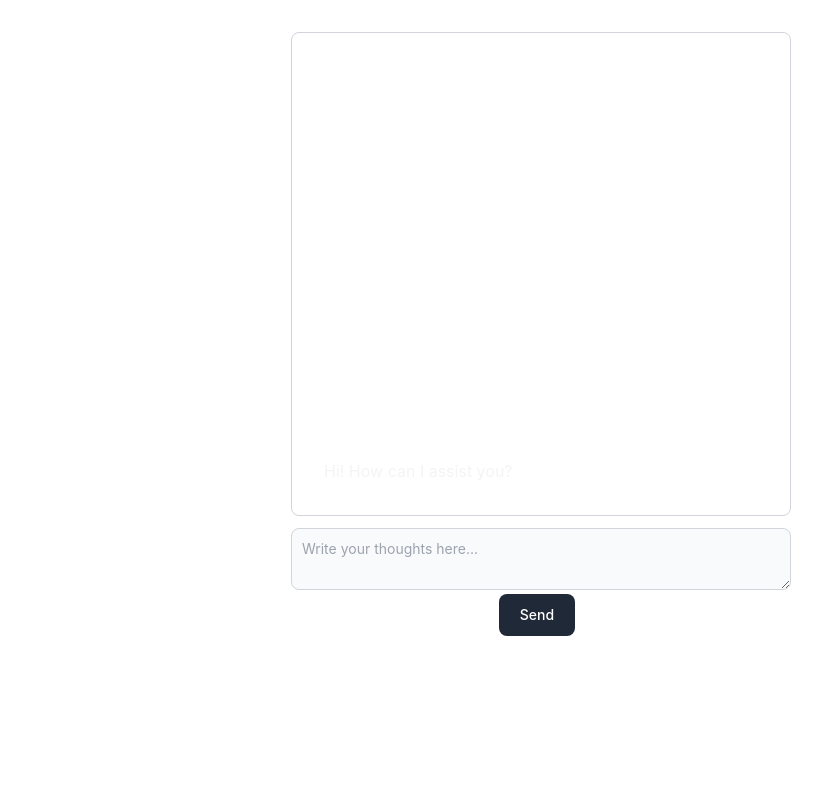
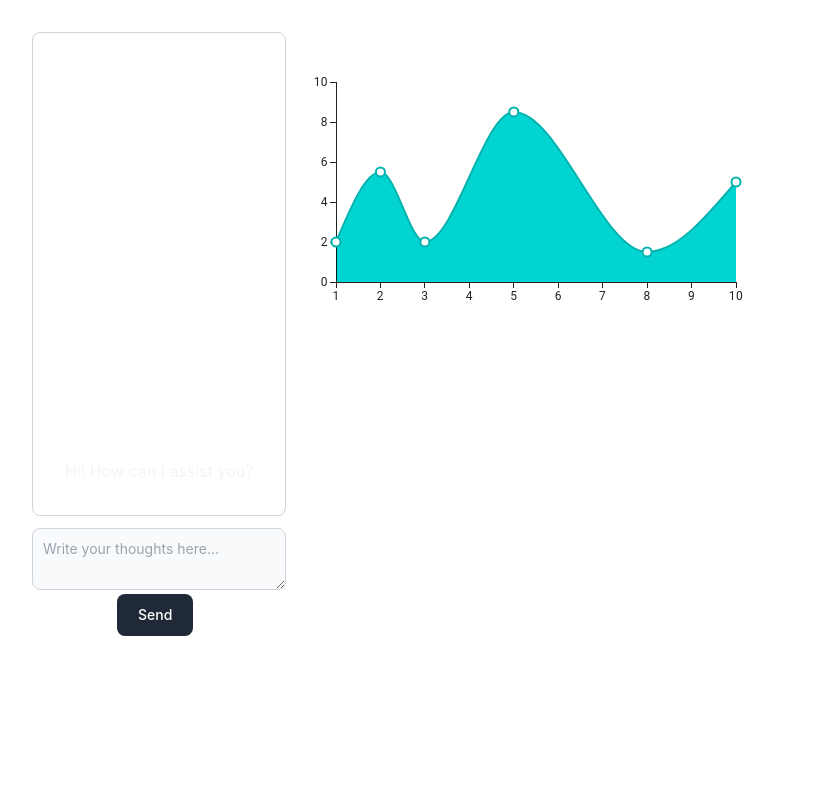
Before and after one commit to aymenloudiy/SCMPageConcept, a React (Vite) app: page / in a window 1280 px wide. Shown: the top 800 px of the page, without its empty margins (99-921 px from the left). Built offline with nearby package versions, Linux system fonts and the light colour scheme.

Commit message:
style: add grid layout

```diff
--- a/src/components/Chatbot.tsx
+++ b/src/components/Chatbot.tsx
@@ -14,7 +14,7 @@ export default function Chatbot() {
     setResponse(response.data);
   };
   return (
-    <>
+    <div className="col-span-3">
       <div className="w-full">
         <div className="container h-full grid grid-rows-12">
           <div className="flex items-end pb-8 p-8 mb-3 text-gray-100 dark:text-gray-100 col-span-full row-span-8 rounded-lg border border-gray-300 focus:ring-blue-500 focus:border-blue-500 dark:bg-gray-800 dark:border-gray-600 dark:placeholder-gray-400  dark:focus:ring-blue-500 dark:focus:border-blue-500">
@@ -39,6 +39,6 @@ export default function Chatbot() {
           </div>
         </div>
       </div>
-    </>
+    </div>
   );
 }
--- a/src/components/LineChartContainer.tsx
+++ b/src/components/LineChartContainer.tsx
@@ -1,7 +1,7 @@
 import { LineChart } from "@mui/x-charts/LineChart";
 export default function LineChartContainer() {
   return (
-    <div>
+    <div className="col-span-9">
       <LineChart
         xAxis={[{ data: [1, 2, 3, 5, 8, 10] }]}
         series={[
--- a/src/components/MainContainer.tsx
+++ b/src/components/MainContainer.tsx
@@ -3,7 +3,7 @@ import LineChartContainer from "./LineChartContainer";
 
 export default function MainContainer() {
   return (
-    <div>
+    <div className="grid grid-cols-12">
       <Chatbot></Chatbot>
       <LineChartContainer></LineChartContainer>
     </div>
```
